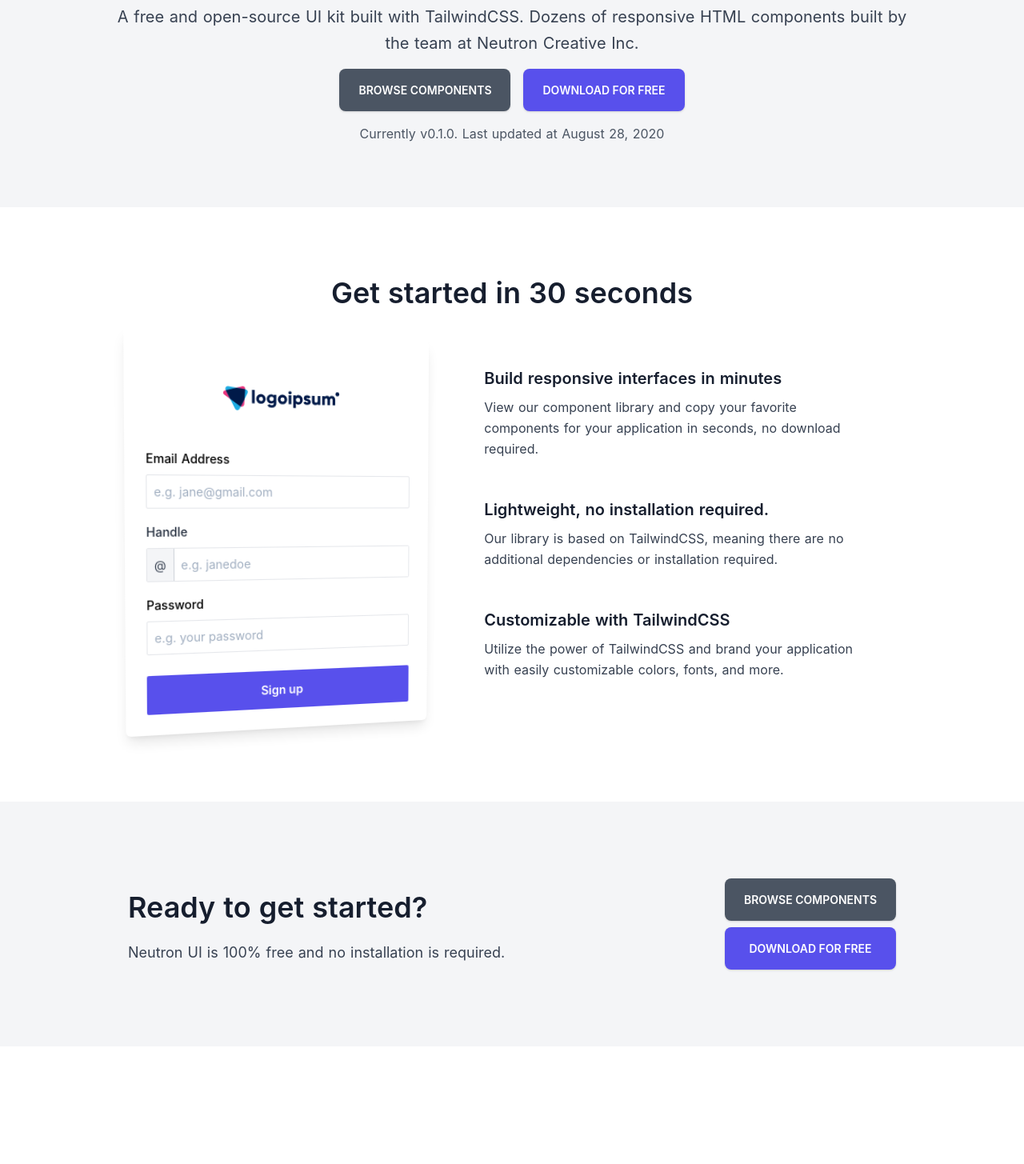
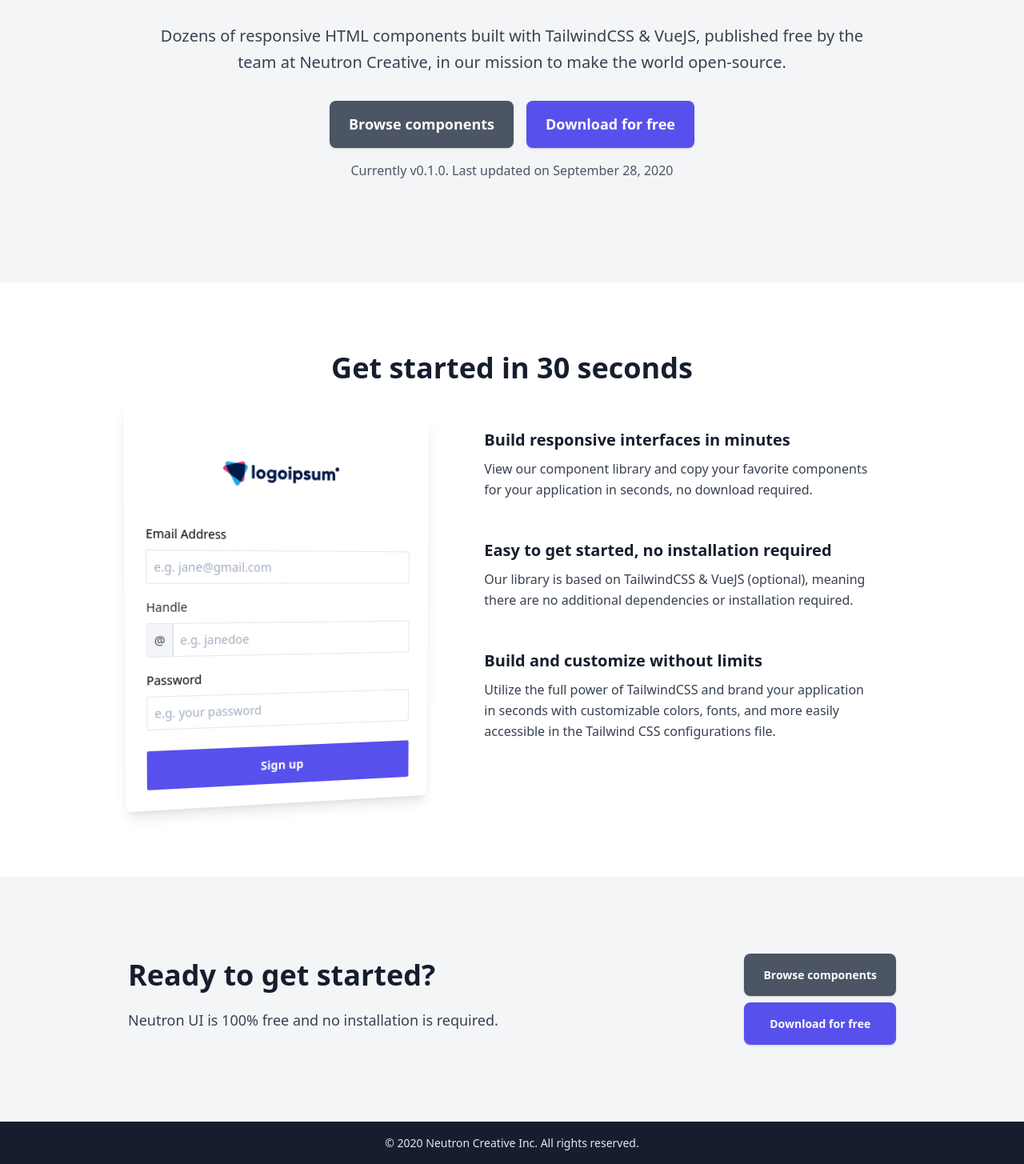
Before and after one commit to Neutron-Creative/Neutron-UI, a Nuxt app: page / in a window 1280 px wide. Shown: the part 275-1730 px from the top of the page at 80% size. Before the commit the page ends 1583 px from the top, so only its background shows below. Built offline with nearby package versions, Linux system fonts and the light colour scheme.

Commit message:
Big ol landing page update!

```diff
--- a/components/Button.vue
+++ b/components/Button.vue
@@ -1,5 +1,5 @@
 <template>
-	<button :class="buttonStyles" :style="inlineButtonStyles">
+	<button :class="buttonStyles" :style="'height:fit-content;' + inlineButtonStyles">
 		<slot></slot>
 	</button>
 </template>
@@ -31,13 +31,22 @@
                 this.buttonStyles += ' text-' + this.color;
             }
 
+            // If shadow invert is requested, apply policy
+            if(this.invertedShadow) this.buttonStyles += ' hover:bg-gray-200';
+
             // Apply text size to button
 			this.buttonStyles += ' text-' + this.size;
 
 		    switch(this.styles) {
-		            default:
-		                this.buttonStyles += ' p-4 px-6 rounded-lg shadow font-semibold';
-		                break;
+		        case 'inline':
+		            this.buttonStyles += ' p-2 px-4 rounded font-semibold';
+		            break;
+			    case 'short':
+                    this.buttonStyles += ' p-2 px-4 rounded-lg shadow font-semibold';
+                    break;
+			    default:
+				    this.buttonStyles += ' p-4 px-6 rounded-lg shadow font-semibold';
+				    break;
 		    }
 		},
 		props: {
@@ -46,7 +55,7 @@
 				type: String
 			},
 			uppercase: {
-			    default: true,
+			    default: false,
 			    type: Boolean
 			},
 			background: {
@@ -60,13 +69,21 @@
 			size: {
 			    type: String,
 				default: 'sm'
+			},
+			invertedShadow: {
+			    type: Boolean,
+				default: false
 			}
 		}
 	};
 </script>
 
 <style scoped>
+	button {
+		transition: transform .15s ease-in-out;
+	}
 	button:hover {
-		box-shadow: inset 0 -100px 0 0 rgba(255,255,255,.1);
+		/*box-shadow: inset 0 -100px 0 0 rgba(255,255,255,.1);*/
+		transform: scale(1.01);
 	}
 </style>
--- a/components/Container.vue
+++ b/components/Container.vue
@@ -1,6 +1,6 @@
 <template>
-	<section :class="'w-full flex items-center justify-center bg-' + background">
-		<div :class="'w-11/12 mx-auto ' + maxWidth + ' text-' + align + ' p-8 md:p-' + padding + ' items-center flex flex-' + direction">
+	<section :class="'w-' + containerWidth + ' flex items-center bg-' + background">
+		<div :class="'w-' + width + ' mx-auto ' + maxWidth + ' text-' + align + ' p-' + mobilePadding + ' md:p-' + padding + ' ' + align_direction + ' flex flex-col md:flex-' + direction">
 			<slot></slot>
 		</div>
 	</section>
@@ -8,11 +8,33 @@
 <script>
 	export default {
 	    name: 'Container',
+		data: function() {
+	        return {
+				align_direction: '',
+	        };
+		},
+		mounted: function() {
+			if(this.align == 'center') {
+			    if(this.direction=='row') {
+			        this.align_direction = 'justify-center';
+			    } else {
+			        this.align_direction = 'items-center';
+			    }
+			}
+		},
 		props: {
+	        width: {
+	            type: String,
+		        default: '11/12'
+	        },
 	        maxWidth: {
 	            type: String,
 		        default: 'max-w-6xl'
 	        },
+			containerWidth: {
+                type: String,
+                default: 'full'
+            },
 			align: {
 	            type: String,
 				default: 'left'
--- a/components/Logo.vue
+++ b/components/Logo.vue
@@ -1,29 +1,3 @@
 <template>
-  <svg class="NuxtLogo" width="245" height="180" viewBox="0 0 452 342" xmlns="http://www.w3.org/2000/svg">
-    <path
-      d="M139 330l-1-2c-2-4-2-8-1-13H29L189 31l67 121 22-16-67-121c-1-2-9-14-22-14-6 0-15 2-22 15L5 303c-1 3-8 16-2 27 4 6 10 12 24 12h136c-14 0-21-6-24-12z"
-      fill="#00C58E"
-    />
-    <path
-      d="M447 304L317 70c-2-2-9-15-22-15-6 0-15 3-22 15l-17 28v54l39-67 129 230h-49a23 23 0 0 1-2 14l-1 1c-6 11-21 12-23 12h76c3 0 17-1 24-12 3-5 5-14-2-26z"
-      fill="#108775"
-    />
-    <path
-      d="M376 330v-1l1-2c1-4 2-8 1-12l-4-12-102-178-15-27h-1l-15 27-102 178-4 12a24 24 0 0 0 2 15c4 6 10 12 24 12h190c3 0 18-1 25-12zM256 152l93 163H163l93-163z"
-      fill="#2F495E"
-    />
-  </svg>
+  <img src="/neutron-ui-logo.svg"/>
 </template>
-
-<style>
-.NuxtLogo {
-  animation: 1s appear;
-  margin: auto;
-}
-
-@keyframes appear {
-  0% {
-    opacity: 0;
-  }
-}
-</style>
--- a/layouts/default.vue
+++ b/layouts/default.vue
@@ -1,62 +1,16 @@
 <template>
   <div>
     <Nuxt />
+    <Container background="gray-900" align="center" padding=4 mobile-padding=4>
+			<span class="text-sm font-medium text-gray-200">
+				© 2020 Neutron Creative Inc. All rights reserved.
+			</span>
+    </Container>
   </div>
 </template>
 
 <style>
-html {
-  font-family:
-    'Source Sans Pro',
-    -apple-system,
-    BlinkMacSystemFont,
-    'Segoe UI',
-    Roboto,
-    'Helvetica Neue',
-    Arial,
-    sans-serif;
-  font-size: 16px;
-  word-spacing: 1px;
-  -ms-text-size-adjust: 100%;
-  -webkit-text-size-adjust: 100%;
-  -moz-osx-font-smoothing: grayscale;
-  -webkit-font-smoothing: antialiased;
-  box-sizing: border-box;
-}
-
-*,
-*::before,
-*::after {
-  box-sizing: border-box;
-  margin: 0;
-}
-
-.button--green {
-  display: inline-block;
-  border-radius: 4px;
-  border: 1px solid #3b8070;
-  color: #3b8070;
-  text-decoration: none;
-  padding: 10px 30px;
-}
-
-.button--green:hover {
-  color: #fff;
-  background-color: #3b8070;
-}
-
-.button--grey {
-  display: inline-block;
-  border-radius: 4px;
-  border: 1px solid #35495e;
-  color: #35495e;
-  text-decoration: none;
-  padding: 10px 30px;
-  margin-left: 15px;
-}
-
-.button--grey:hover {
-  color: #fff;
-  background-color: #35495e;
-}
+  a, button {
+    outline: none !important;
+  }
 </style>
--- /dev/null
+++ b/layouts/library.vue
@@ -0,0 +1,41 @@
+<template>
+	<div>
+		<Container direction="row" class="shadow sticky top-0" max-width="6xl" padding="4">
+			<n-link to="/library" class="flex flex-row items-center justify-center">
+				<Logo style="max-width: 115px;" class="mr-4"/>
+			</n-link>
+			<a href="https://github.com/Neutron-Creative/Neutron-UI" class="flex flex-row items-center justify-center">
+				<span class="text-gray-600 text-sm cursor-pointer hover:underline">Last updated July 3rd, 2020</span>
+			</a>
+			<div class="ml-auto flex flex-row items-center hidden md:flex">
+				<n-link to="/library/">
+					<Button class="mr-2" inverted-shadow background="none" color="gray-600" size="sm" styles="inline">Browse components</Button>
+				</n-link>
+				<n-link to="/library/pricing">
+					<Button class="mr-2" inverted-shadow background="none" color="gray-600" size="sm" styles="inline">Pricing & FAQ</Button>
+				</n-link>
+				<a href="">
+					<Button size="sm" styles="short" background="indigo-600">Download free</Button>
+				</a>
+			</div>
+		</Container>
+		<Nuxt class="min-h-screen">
+		</Nuxt>
+		<Container padding="8">
+			<span class="text-sm font-medium text-gray-600">
+				© 2020 Neutron Creative Inc. All rights reserved.
+			</span>
+		</Container>
+	</div>
+</template>
+<script>
+    import Button from "../components/Button";
+    export default {
+        components: {Button}
+    };
+</script>
+<style>
+	a, button {
+		outline: none !important;
+	}
+</style>
--- a/nuxt.config.js
+++ b/nuxt.config.js
@@ -15,7 +15,7 @@ export default {
   ** See https://nuxtjs.org/api/configuration-head
   */
   head: {
-    title: process.env.npm_package_name || '',
+    title: 'Neutron UI - A free and open-source UI kit for TailwindCSS',
     meta: [
       { charset: 'utf-8' },
       { name: 'viewport', content: 'width=device-width, initial-scale=1' },
--- a/pages/index.vue
+++ b/pages/index.vue
@@ -1,19 +1,23 @@
 <template>
 	<div>
-		<Container align="center">
-			<h1 class="text-6xl font-semibold mb-2">Build better interfaces with Neutron UI</h1>
-			<p class="leading-relaxed text-gray-700 text-xl mb-4">A free and open-source UI kit built with TailwindCSS. Dozens of responsive HTML components built by the team at Neutron Creative Inc.</p>
+		<Container align="center" padding="32">
+			<h1 class="text-6xl leading-tight font-bold mb-4">Build better interfaces with Neutron UI</h1>
+			<p class="leading-relaxed text-gray-700 text-xl mb-8">Dozens of responsive HTML components built with TailwindCSS & VueJS, published free by the team at Neutron Creative, in our mission to make the world open-source.</p>
 			<div class="flex flex-row items-center justify-center mb-4">
-				<Button class="mb-2 md:mb-0 md:mr-4">Browse components</Button>
-				<Button background="indigo-600">Download for free</Button>
+				<n-link to="/library">
+					<Button size="lg" class="mb-2 md:mb-0 md:mr-4">Browse components</Button>
+				</n-link>
+				<a href="https://github.com/Neutron-Creative/Neutron-UI">
+					<Button size="lg" background="indigo-600">Download for free</Button>
+				</a>
 			</div>
 			<n-link class="text text-gray-600 hover:underline" to="">
-				<span>Currently v0.1.0. Last updated at August 28, 2020</span>
+				<span>Currently v0.1.0. Last updated on September 28, 2020</span>
 			</n-link>
 		</Container>
 		<Container align="left" background="white">
 				<h2 class="text-center font-semibold text-4xl text-gray-900" data-aos="fade-up" data-aos-duration="1000">Get started in 30 seconds</h2>
-				<div class="flex flex-row w-full items-center justify-center">
+				<Container width="full" padding="0" mobile-padding="0" direction="row" background="white">
 					<div class="flex w-full lg:w-5/12 p-6">
 						<form data-aos="fade-up" data-aos-duration="1000" style="transform:perspective(1040px) rotate(0deg) rotateX(-2deg) rotateY(12deg) translateZ(10px) scale(1.05); " class="shadow-lg relative w-full min-w-sm max-w-sm mt-4 p-6 bg-white rounded-md shadow-md flex-col">
 							<div class="w-full h-full absolute t-0 l-0 r-0 b-0 z-1"></div>
@@ -41,15 +45,15 @@
 							<p class="text-gray-700 leading-relaxed">View our component library and copy your favorite components for your application in seconds, no download required.</p>
 						</div>
 						<div data-aos="fade-up" data-aos-duration="1000" class="p-6 hover:bg-gray-100 rounded cursor-pointer">
-							<h3 class="font-semibold text-xl mb-2 text-gray-900">Lightweight, no installation required.</h3>
-							<p class="text-gray-700 leading-relaxed">Our library is based on TailwindCSS, meaning there are no additional dependencies or installation required.</p>
+							<h3 class="font-semibold text-xl mb-2 text-gray-900">Easy to get started, no installation required</h3>
+							<p class="text-gray-700 leading-relaxed">Our library is based on TailwindCSS & VueJS (optional), meaning there are no additional dependencies or installation required.</p>
 						</div>
 						<div data-aos="fade-up" data-aos-duration="1000" class="p-6 hover:bg-gray-100 rounded cursor-pointer">
-							<h3 class="font-semibold text-xl mb-2 text-gray-900">Customizable with TailwindCSS</h3>
-							<p class="text-gray-700 leading-relaxed">Utilize the power of TailwindCSS and brand your application with easily customizable colors, fonts, and more.</p>
+							<h3 class="font-semibold text-xl mb-2 text-gray-900">Build and customize without limits</h3>
+							<p class="text-gray-700 leading-relaxed">Utilize the full power of TailwindCSS and brand your application in seconds with customizable colors, fonts, and more easily accessible in the Tailwind CSS configurations file.</p>
 						</div>
 					</div>
-				</div>
+				</Container>
 		</Container>
 		<Container direction="row">
 				<div class="flex flex-col p-4">
@@ -59,8 +63,12 @@
 					</p>
 				</div>
 				<div class="flex flex-col p-4 ml-auto">
-					<Button class="mb-2">Browse components</Button>
-					<Button background="indigo-600">Download for free</Button>
+					<n-link to="/library" class="w-full">
+						<Button class="mb-2 w-full">Browse components</Button>
+					</n-link>
+					<a href="https://github.com/Neutron-Creative/Neutron-UI" class="w-full">
+						<Button class="w-full" background="indigo-600">Download for free</Button>
+					</a>
 				</div>
 		</Container>
 	</div>
```
Also changed, not shown: pages/library/index.vue (added, +54 -0 lines), 1 other file (tests, documents, lock files or other folders).
